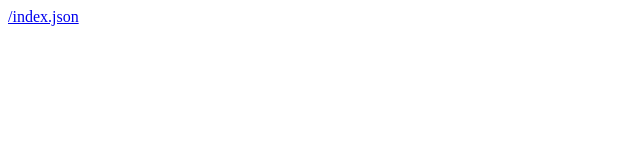
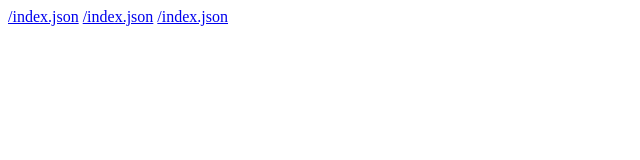
Before and after one commit to theLAZYmd/site-backend, a website: page index.html in a window 1280 px wide. Shown: the whole page, without its empty margins (0-640 px from the left). Drawn offline with Linux system fonts and the light colour scheme.

Commit message:
New backend with imperative directories

```diff
--- a/index.html
+++ b/index.html
@@ -1,5 +1,7 @@
 <!DOCTYPE html>
 <head></head>
 <body>
-	<a href="/index.json">/index.json</a>
+	<a href="/projects.json">/index.json</a>
+	<a href="/portfolio.json">/index.json</a>
+	<a href="/articles.json">/index.json</a>
 </body>
```
Also changed, not shown: articles.json (renamed from index.json).
